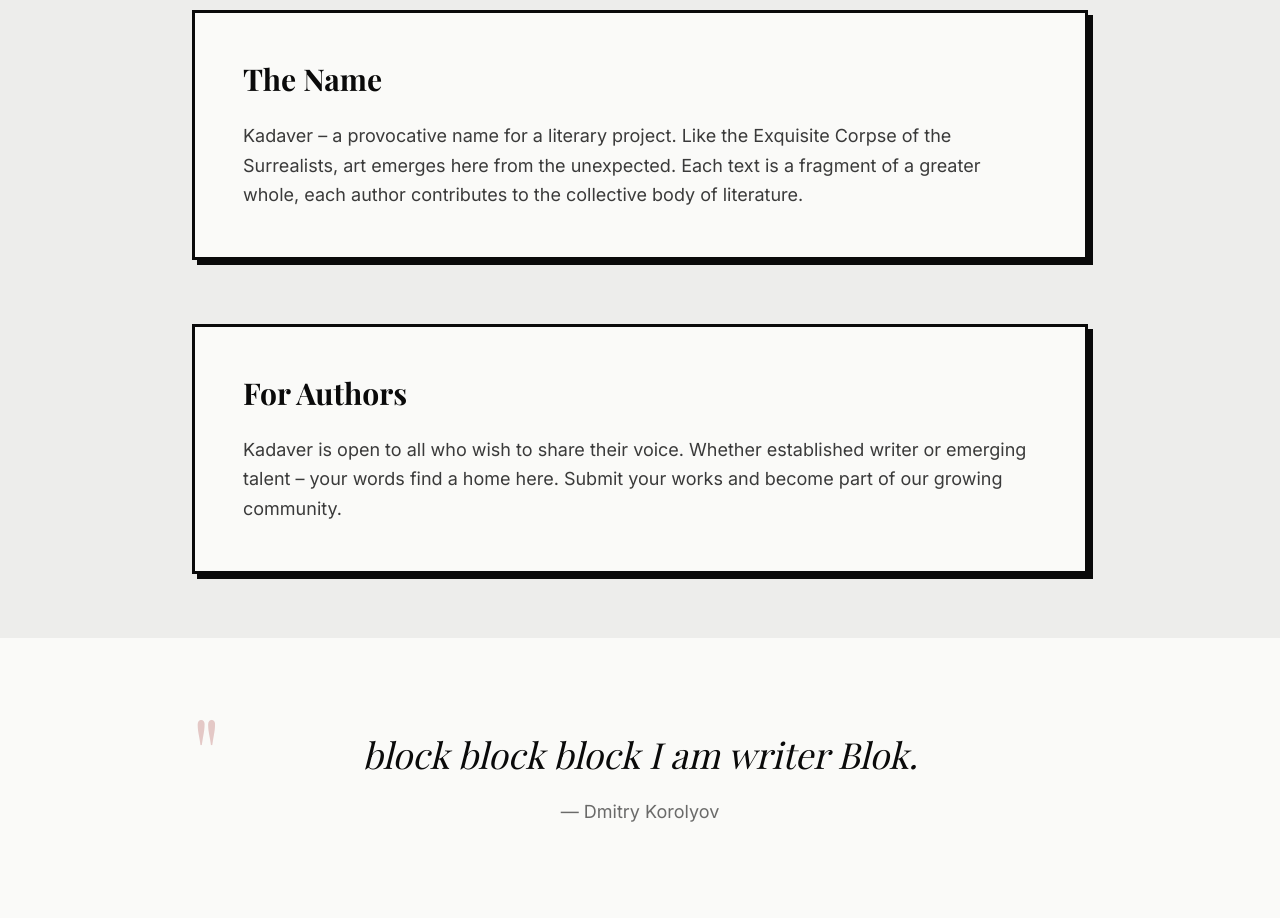
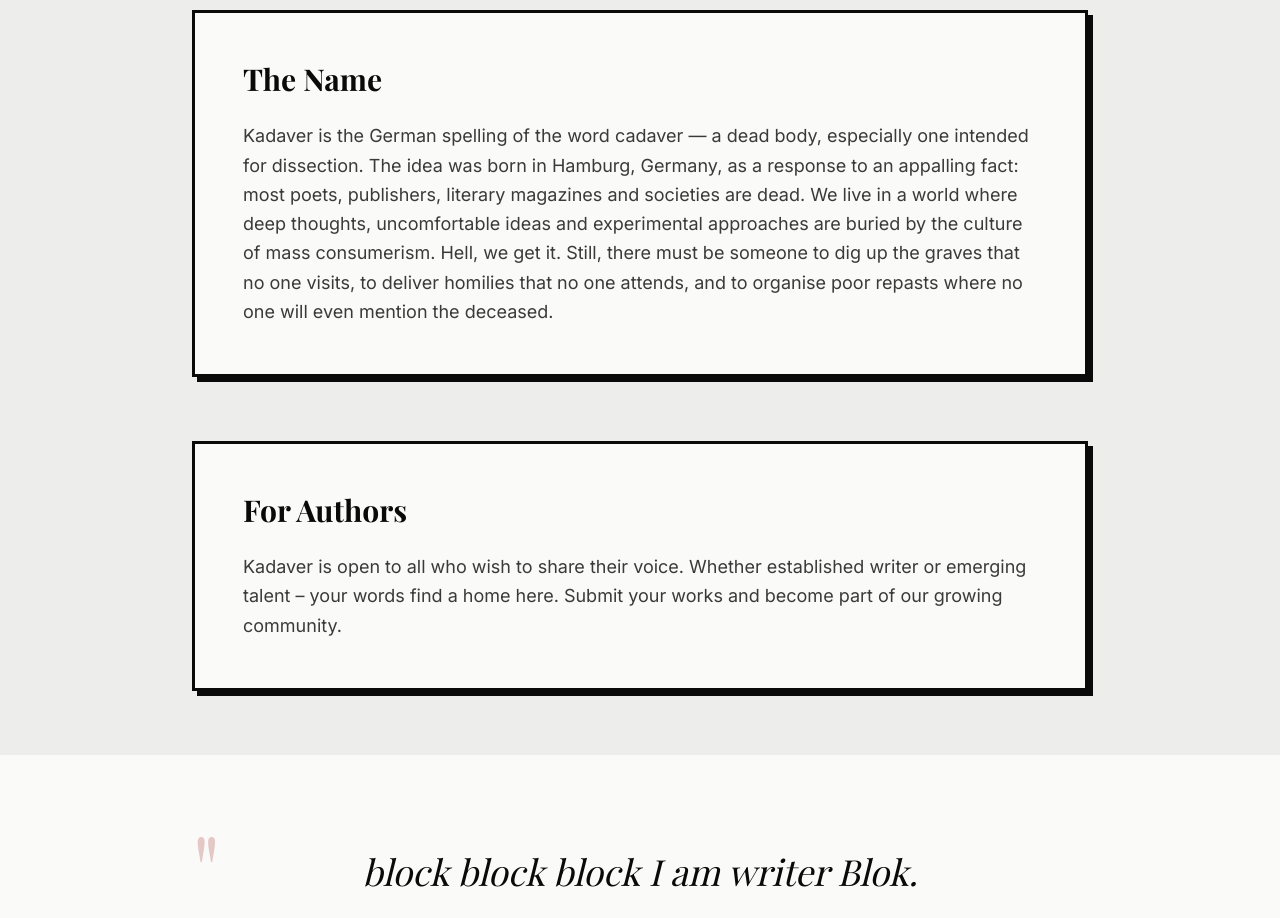
Before and after one commit to Goldmagination/Kadaver, a Next.js app: page /en/about in a window 1280 px wide. Shown: the part 1000-1918 px from the top of the page. Built offline with nearby package versions, Linux system fonts and the light colour scheme; a web font is replaced by a local one.

Commit message:
content: update The Name section in EN, DE, RU, UK

```diff
--- a/app/[locale]/about/page.tsx
+++ b/app/[locale]/about/page.tsx
@@ -22,7 +22,7 @@ const content = {
       },
       {
         title: 'Der Name',
-        content: 'Kadaver – ein provokanter Name für ein literarisches Projekt. Wie der Exquisite Corpse der Surrealisten entsteht hier Kunst aus dem Unerwarteten. Jeder Text ist ein Fragment eines größeren Ganzen, jeder Autor trägt zum kollektiven Körper der Literatur bei.'
+        content: 'Kadaver ist die deutsche Schreibweise des Wortes für eine Leiche — insbesondere eine, die zur Sektion bestimmt ist. Die Idee entstand in Hamburg als Antwort auf eine erschüternde Tatsache: Die meisten Dichter, Verleger, Literaturzeitschriften und Gesellschaften sind tot. Wir leben in einer Welt, in der tiefe Gedanken, unbequeme Ideen und experimentelle Ansätze von der Kultur des Massenkonsums begraben werden. Ja, wir wissen es. Dennoch muss es jemanden geben, der Gräber ausgräbt, die niemand besucht, Homilien hält, denen niemand beiwohnt, und armselige Leichenschmäuse ausrichtet, bei denen der Verstorbene nicht einmal erwähnt wird.'
       },
       {
         title: 'Für Autoren',
@@ -43,7 +43,7 @@ const content = {
       },
       {
         title: 'The Name',
-        content: 'Kadaver – a provocative name for a literary project. Like the Exquisite Corpse of the Surrealists, art emerges here from the unexpected. Each text is a fragment of a greater whole, each author contributes to the collective body of literature.'
+        content: 'Kadaver is the German spelling of the word cadaver — a dead body, especially one intended for dissection. The idea was born in Hamburg, Germany, as a response to an appalling fact: most poets, publishers, literary magazines and societies are dead. We live in a world where deep thoughts, uncomfortable ideas and experimental approaches are buried by the culture of mass consumerism. Hell, we get it. Still, there must be someone to dig up the graves that no one visits, to deliver homilies that no one attends, and to organise poor repasts where no one will even mention the deceased.'
       },
       {
         title: 'For Authors',
@@ -64,7 +64,7 @@ const content = {
       },
       {
         title: 'Название',
-        content: 'Кадавер — провокационное название для литературного проекта. Как «Изысканный труп» сюрреалистов, здесь искусство рождается из неожиданного. Каждый текст — фрагмент большего целого, каждый автор вносит вклад в коллективное тело литературы.'
+        content: 'Кадавер — немецкое написание слова «кадавр», труп, особенно предназначенный для вскрытия. Идея родилась в Гамбурге как ответ на удручающий факт: большинство поэтов, издателей, литературных журналов и обществ мертвы. Мы живём в мире, где глубокие мысли, неудобные идеи и экспериментальные подходы погребаются под культурой массового потребления. Что ж, мы это понимаем. Тем не менее должен найтись тот, кто раскопает могилы, которые никто не навещает, произносит надгробные речи, которые никто не придёт услышать, и устроит скромные поминки, где усопшего никто даже не вспомнит.'
       },
       {
         title: 'Для авторов',
@@ -85,7 +85,7 @@ const content = {
       },
       {
         title: 'Назва',
-        content: 'Кадавер — провокаційна назва для літературного проекту. Як «Вишуканий труп» сюрреалістів, тут мистецтво народжується з несподіваного. Кожен текст — фрагмент більшого цілого, кожен автор робить внесок у колективне тіло літератури.'
+        content: 'Кадавер — це німецьке написання слова «кадавр», мрець, особливо той, що призначений для розтину. Ідея народилася в Гамбурзі як відповідь на жахливий факт: більшість поетів, видавців, літературних журналів і товариств мертві. Ми живемо у світі, де глибокі думки, незручні ідеї та експериментальні підходи поховані культурою масового споживання. Що ж, ми це розуміємо. Проте мусить знайтися хтось, хто розкопує могили, яких ніхто не відвідує, виголошує надгробні промови, яких ніхто не чує, і влаштовує скромні поминки, де небіжчика навіть не згадають.'
       },
       {
         title: 'Для авторів',
```
